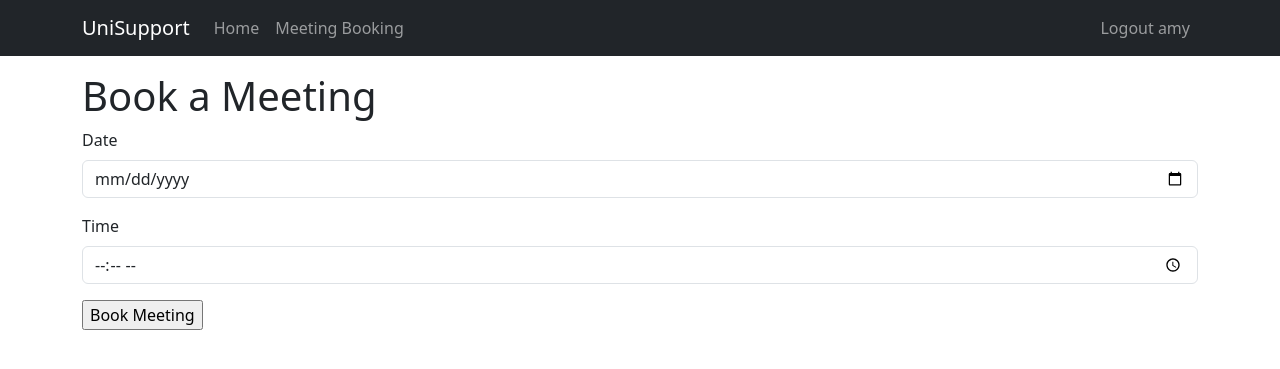
After one commit to nadia6155/BUS-Prototype, a Flask app: page /book_meeting in a window 1280 px wide. The commit adds this page. Shown: the top 369 px of the page. Run offline with Flask 3, Linux system fonts and the light colour scheme; a user stored in the database is signed in.

Commit message:
book_meeting form created

```diff
--- a/app/forms.py
+++ b/app/forms.py
@@ -2,6 +2,7 @@ from flask_login import current_user
 from flask_wtf import FlaskForm
 from wtforms import SubmitField, HiddenField, StringField, PasswordField, BooleanField, SelectField
 from wtforms.fields.choices import SelectMultipleField
+from wtforms.fields.datetime import DateField, TimeField
 from wtforms.fields.numeric import IntegerField
 from wtforms.fields.simple import TextAreaField
 from wtforms.validators import DataRequired, EqualTo, NumberRange, ValidationError, Email, Optional, Length
@@ -69,3 +70,9 @@ class AddHobbiesAndInterestsForm(FlaskForm):
                                                           ('Reading', 'Reading'),
                                                           ('Photography', 'Photography')], validators=[DataRequired()])
     submit = SubmitField('Add Hobbies and Interests')
+
+# meeting booking form
+class MeetingForm(FlaskForm):
+    date = DateField('Date', validators=[DataRequired()], format='%d-%m-%Y')
+    time = TimeField('Time', validators=[DataRequired()], format='%H:%M')
+    submit = SubmitField('Book Meeting')
--- a/app/templates/base.html
+++ b/app/templates/base.html
@@ -25,10 +25,16 @@
                 <li class="nav-item">
                     <a class="nav-link" aria-current="page" href="{{ url_for('home') }}">Home</a>
                 </li>
+                <li class="nav-item">
+                    <a class="nav-link" aria-current="page" href="{{ url_for('book_meeting') }}">Meeting Booking</a>
+                </li>
                 {% if not current_user.is_anonymous and current_user.role=='Student' %}
                 <li class="nav-item">
                     <a class="nav-link" aria-current="page" href="{{ url_for('student_profile', studentID=current_user.id) }}">Student Profile</a>
                 </li>
+                    <li class="nav-item">
+                    <a class="nav-link" aria-current="page" href="{{ url_for('book_meeting') }}">Meeting Booking</a>
+                    </li>
                 {% endif %}
             </ul>
             <ul class="navbar-nav mb-2 mb-lg-0">
--- /dev/null
+++ b/app/templates/book_meeting.html
@@ -0,0 +1,28 @@
+{% extends "base.html" %}
+
+{% block content %}
+<h1>Book a Meeting</h1>
+
+    <form method="post">
+    {{ form.hidden_tag() }}
+
+        <div class="mb-3">
+            {{ form.date.label(class="form-label")}}
+            {{ form.date(class="form-control") }}
+    {%  if form.date.errors %}
+            <div class="invalid-feedback">{{ form.date.errors[0] }}</div>
+            {%  endif %}
+        </div>
+
+    <div class="mb-3">
+        {{ form.time.label(class="form-label")}}
+        {{ form.time(class="form-control") }}
+        {%  if form.time.errors %}
+        <div class="invalid-feedback">{{ form.time.errors[0] }}</div>
+        {%  endif %}
+    </div>
+
+    {{ form.submit() }}
+
+    </form>
+{% endblock %}
--- a/app/views.py
+++ b/app/views.py
@@ -1,7 +1,7 @@
 from flask import render_template, redirect, url_for, flash, request, send_file, send_from_directory
 from app import app
-from app.models import User, Hobbies, Interests
-from app.forms import ChooseForm, LoginForm, RegisterForm, AddHobbiesAndInterestsForm
+from app.models import User, Hobbies, Interests, Meeting
+from app.forms import ChooseForm, LoginForm, RegisterForm, AddHobbiesAndInterestsForm, MeetingForm
 from flask_login import current_user, login_user, logout_user, login_required, fresh_login_required
 import sqlalchemy as sa
 from app import db
@@ -95,6 +95,23 @@ def register():
         return redirect(url_for('home'))
     return render_template('register.html', title='Register', form=form)
 
+@app.route('/book_meeting', methods=['GET', 'POST'])
+@login_required
+def book_meeting():
+    form=MeetingForm()
+    if form.validate_on_submit():
+        meeting = Meeting(
+            name=current_user.first_name,
+            email=current_user.email,
+            date=str(form.date.data),
+            time=str(form.time.data)
+        )
+        db.session.add(meeting)
+        db.session.commit()
+        flash('Meeting booked!', 'success')
+        return redirect(url_for('home'))
+    return render_template('book_meeting.html', title='Meeting', form=form)
+
 # Error handlers
 # See: https://en.wikipedia.org/wiki/List_of_HTTP_status_codes
 
```
Also changed, not shown: app/models.py (+9 -0 lines).
